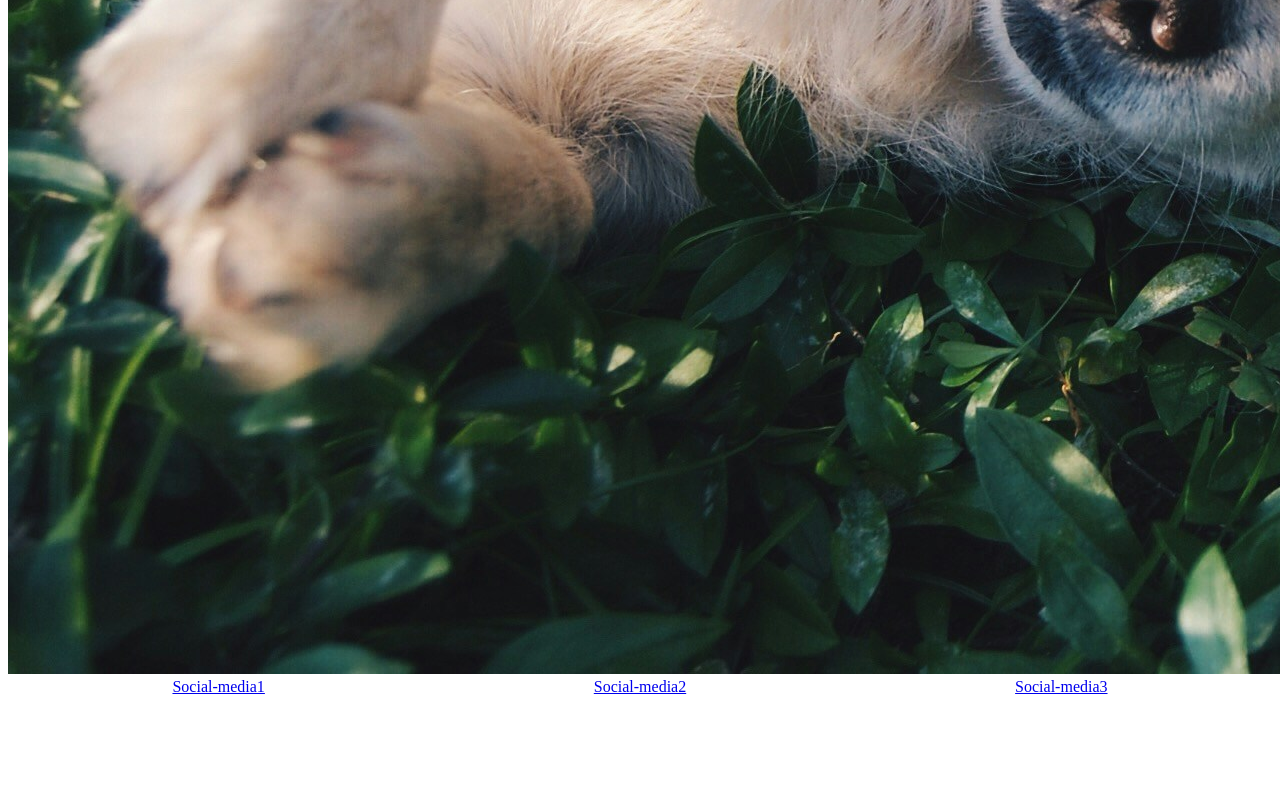
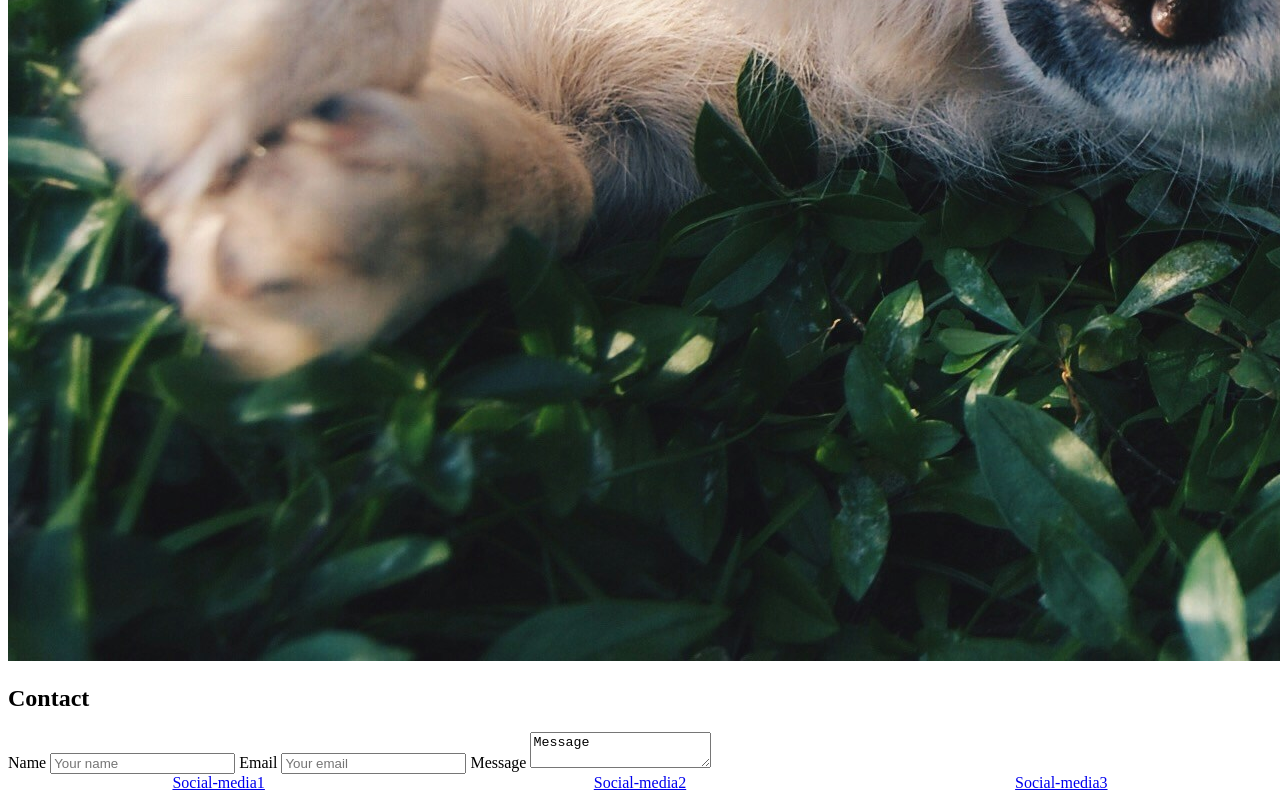
Before and after one commit to Ceci222/PetPal, a plain HTML site: page index.html in a window 1280 px wide. Shown: the part 1188-1988 px from the top of the page. Before the commit the page ends 1892 px from the top, so only its background shows below. Drawn offline with Linux system fonts and the light colour scheme.

Commit message:
added html basic contact form structure

```diff
--- a/index.html
+++ b/index.html
@@ -21,9 +21,23 @@
     </header>
 
     <main>
-        <h1>PetPal</h1>
-        <p>Lorem ipsum dolor sit amet consectetur, adipisicing elit. Enim, soluta animi laboriosam dolorum autem quos commodi nisi fugit non. Officia ipsa soluta dolor tempore, accusantium debitis voluptatibus harum reiciendis veniam?</p>
-        <img src="./assets/krista-mangulsone-9gz3wfHr65U-unsplash.jpg" alt="img">
+        <section id="index-message">
+            <h1>PetPal</h1>
+            <p>Lorem ipsum dolor sit amet consectetur, adipisicing elit. Enim, soluta animi laboriosam dolorum autem quos commodi nisi fugit non. Officia ipsa soluta dolor tempore, accusantium debitis voluptatibus harum reiciendis veniam?</p>
+            <img src="./assets/krista-mangulsone-9gz3wfHr65U-unsplash.jpg" alt="img">
+        </section>
+
+        <section id="contact">
+            <h1>Contact</h1>
+            <label for="name">Name</label>
+            <input type="text" id="name" placeholder="Your name" required>
+
+            <label for="email">Email</label>
+            <input type="email" id="email" placeholder="Your email" required>
+
+            <label for="message">Message</label>
+            <textarea name="message" id="message" required>Message</textarea>
+        </section>
     </main>
 
     <footer>
@@ -33,6 +47,6 @@
             <a href="#">Social-media3</a>
         </section>
     </footer>
-
+    <script defer type="module" src="./js/index.js"></script>
 </body>
 </html>
```
Also changed, not shown: js/index.js (added).
